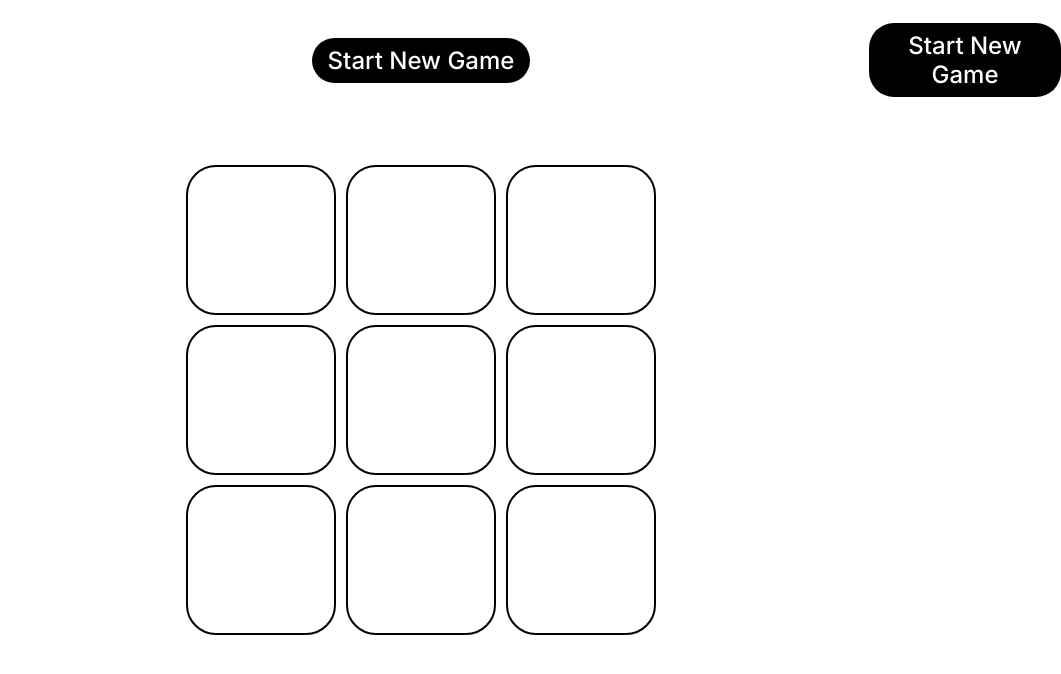
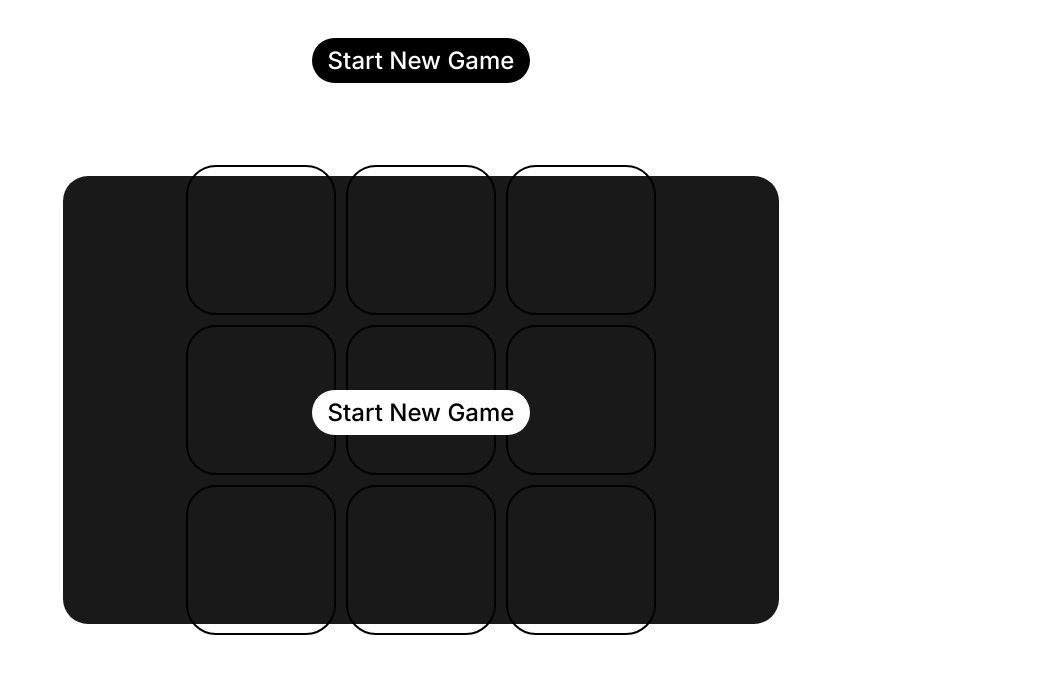
Before and after one commit to josemourinho333/tic-tac-toe, a plain HTML site: page index.html in a window 1280 px wide. Shown: the whole page, without its empty margins (219-1280 px from the left). Drawn offline with nearby package versions, Linux system fonts and the light colour scheme.

Commit message:
update on winner pop up message styles

```diff
--- a/style.css
+++ b/style.css
@@ -35,6 +35,8 @@ body {
 .game-container {
   grid-column-start: 2;
   grid-row-start: 2;
+  grid-column-end: 3;
+  grid-row-end: 3;
 
   display: grid;
   gap: 10px;
@@ -100,3 +102,30 @@ body {
   grid-column-start: 3;
   grid-row-start: 3;
 }
+
+/* Winner pop up */
+.popup-container {
+  grid-column-start: 2;
+  grid-row-start: 2;
+  grid-column-end: 3;
+  grid-row-end: 3;
+  background-color: rgb(0, 0, 0, 0.9);
+  border-radius: 25px;
+  width : 80%;
+  height: 80%;
+  display: flex;
+  flex-direction: column;
+  align-items: center;
+  justify-content: center;
+}
+
+.winner-popup {
+  font-size: 5rem;
+  color: #fff;
+  margin-bottom: 25px;
+}
+
+.popup-container > button {
+  background-color: #fff;
+  color: #000;
+}
```
